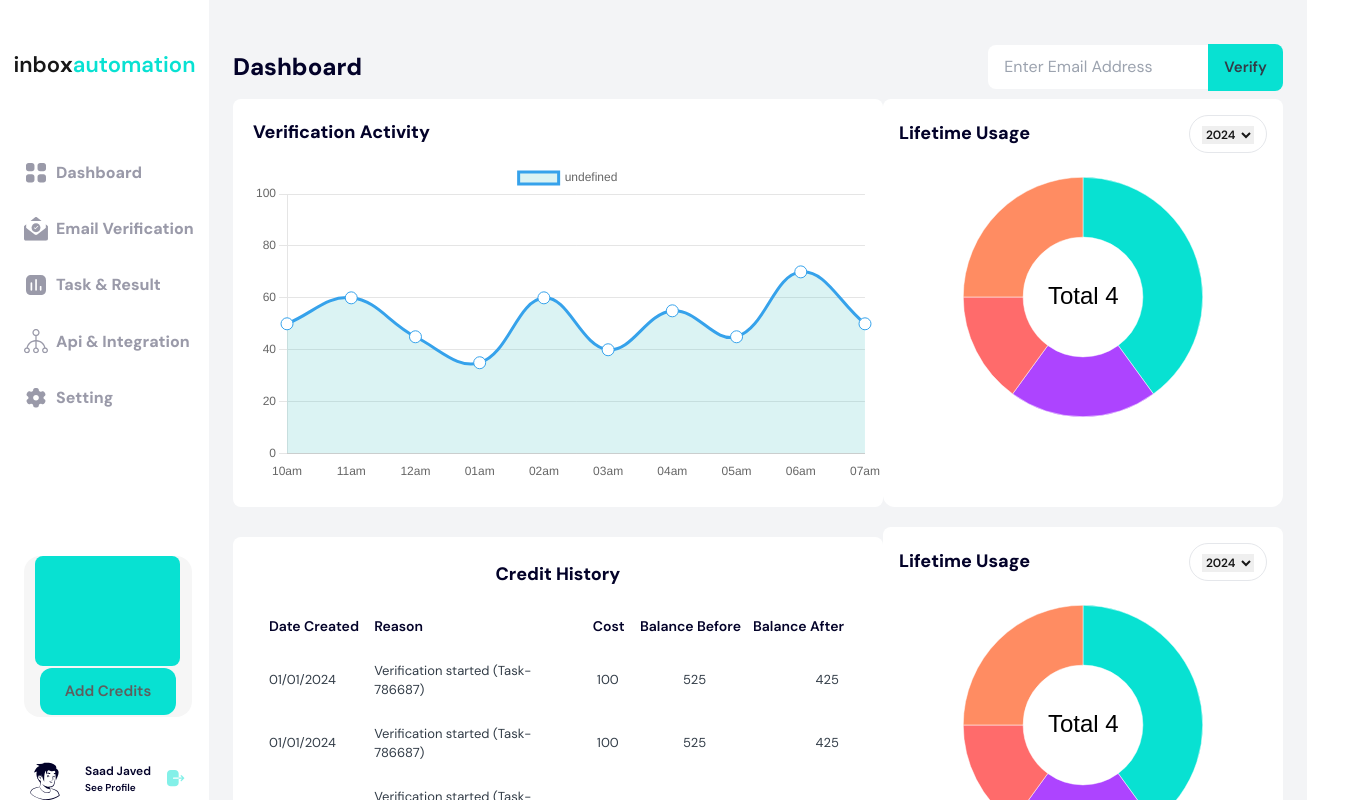
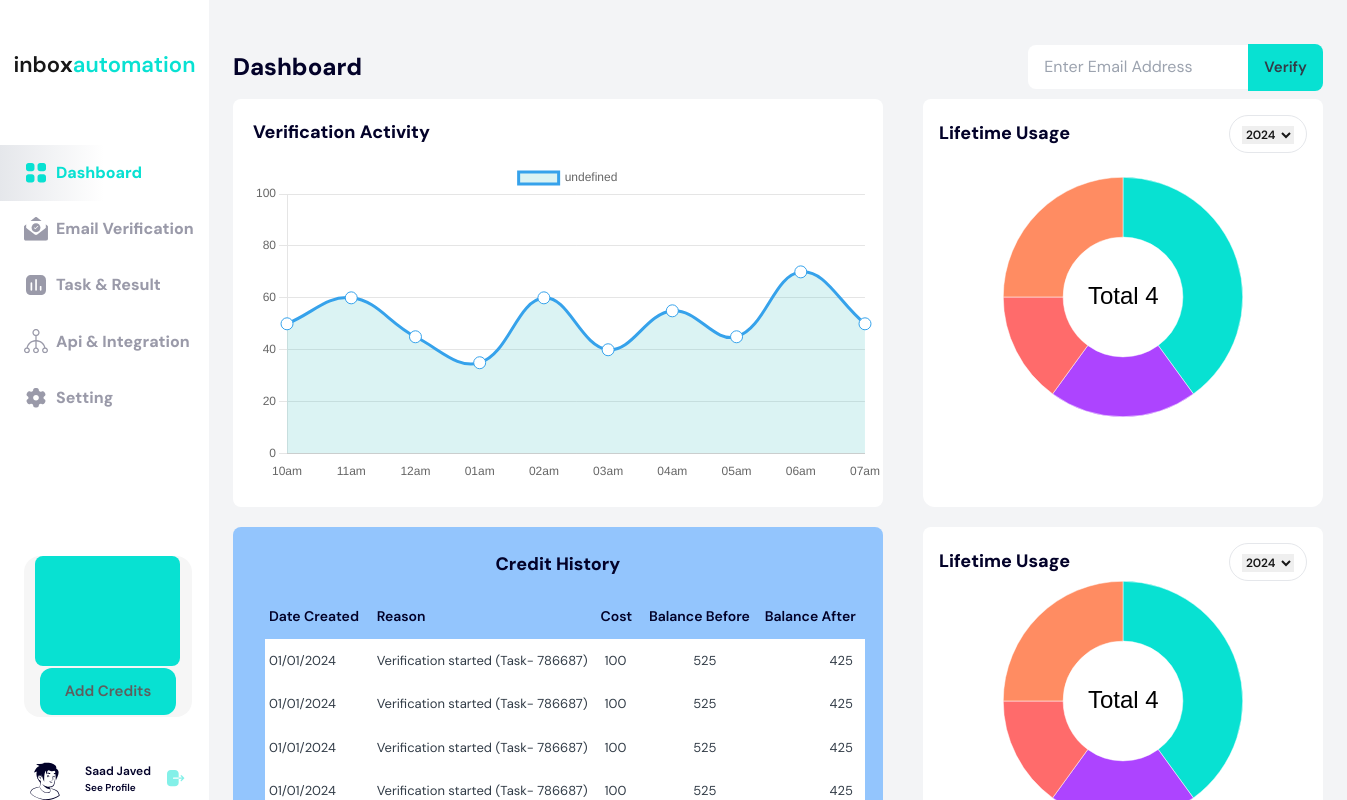
Before and after one commit to VolticincDev/inboxautomation, a Next.js app: page / in a window 1280 px wide. Shown: the whole page, 1347 px wide, since content can reach past the window. Built offline with nearby package versions, Linux system fonts and the light colour scheme.

Commit message:
Peofile Setting And Email Verification Responsiveness

```diff
--- a/app/components/DashBoard/Dashboard.js
+++ b/app/components/DashBoard/Dashboard.js
@@ -36,14 +36,14 @@
     ]
 
     return (
-        <div className='mx-6 '>
-            <div className='flex items-center justify-between'>
-                <div className='min-w-[650px] h-[408px] bg-white py-5 pl-5 pr-0 rounded-lg'>
+        <div className='mx-6'>
+            <div className='flex md:flex-row flex-col lg:items-center md:space-x-10'>
+                <div className='md:w-[500px] lg:w-[650px] h-[408px] bg-white py-5 pl-5 pr-0 rounded-lg'>
                     <h1 className='text-[#030229] text-[18px] font-black mb-4'>Verification Activity</h1>
                     <LineChart />
                 </div>
 
-                <div className='min-w-[400px] h-[408px] bg-white rounded-xl'>
+                <div className='w-[400px] h-[408px] bg-white rounded-xl md:mt-0 mt-5'>
                     <div className='flex items-center justify-between bg-white p-4 rounded-lg'>
                         <h1 className='text-[#030229] text-[18px] font-black'>Lifetime Usage</h1>
                         <div className='border rounded-full px-3 py-1.5'>
@@ -69,10 +69,11 @@
 
             </div>
 
-            <div className='flex items-center justify-between mt-5 mb-5'>
-                <div className='w-[650px] bg-white px-8 py-6 rounded-lg'>
+            <div className='flex md:flex-row flex-col md:items-center md:space-x-10 md:mt-5 md:mb-5'>
+                <div className='w-[400px] md:w-[600px] lg:w-[650px] md:bg-white lg:bg-red-300 xl:bg-blue-300 px-8 py-6 rounded-lg'>
                     <h1 className='text-[#030229] text-[18px] font-black text-center mb-4'>Credit History</h1>
-                    <table className='w-full px-4'>
+                    <div className='w-full overflow-x-auto lg:overflow-visible'>
+                        <table className='w-[600px] px-4'>
 
                             <thead>
                                 <tr className=''>
@@ -99,10 +100,11 @@
                             </tbody>
                         </table>
                     </div>
+                </div>
 
                 {/* <PlotArea/> */}
-                <div className='min-w-[400px] h-[408px] bg-white rounded-xl'>
-                    <div className='flex items-center justify-between bg-white p-4 rounded-lg'>
+                <div className='w-[400px] h-[310px] bg-white rounded-xl'>
+                    <div className='flex items-center justify-between bg-white px-4 pt-4 pt-2 rounded-lg'>
                         <h1 className='text-[#030229] text-[18px] font-black'>Lifetime Usage</h1>
                         <div className='border rounded-full px-3 py-1.5'>
                             <select
@@ -120,7 +122,7 @@
                             </select>
                         </div>
                     </div>
-                    <div className='px-10 pb-10 pt-2'>
+                    <div className='px-6 pb-2'>
                         <DonutChart />
                     </div>
                 </div>
--- a/app/components/EmailVerification/EmailVerification.js
+++ b/app/components/EmailVerification/EmailVerification.js
@@ -20,7 +20,7 @@
 
 
     return (
-        <div className='flex lg:flex-row flex-col items-center space-x-8 mx-6 mt-8'>
+        <div className='flex lg:flex-row flex-col items-center lg:space-x-8 mx-6 mt-8'>
             <div className='min-w-[510px] max-h-[571px] bg-white px-10 rounded-3xl py-10'>
                 <div className='flex flex-col items-center'>
                     <h1 className='text-[#030229] text-[18px] font-black '>Option 1: Upload File For Verification</h1>
@@ -64,7 +64,7 @@
 
             {/* Second Box */}
 
-            <div className='minw-[510px] h-[571px] bg-white px-10 rounded-3xl'>
+            <div className='min-w-[510px] h-[571px] bg-white px-10 rounded-3xl lg:mt-0 sm:mt-10 mt-10'>
                 <div className='flex flex-col items-center mx-4'>
                     <h1 className='text-[#030229] text-[18px] font-black mt-10'>Option 2: Direct Submit Email Addresses</h1>
 
--- a/app/components/SVGs/DashBoardIconSVG.js
+++ b/app/components/SVGs/DashBoardIconSVG.js
@@ -1,10 +1,10 @@
 import React from 'react'
 
-function DashBoardIconSVG() {
+function DashBoardIconSVG({isactive}) {
     return (
         <div>
             <svg width="24" height="24" viewBox="0 0 24 24" fill="none" xmlns="http://www.w3.org/2000/svg">
-                <path fill-rule="evenodd" clip-rule="evenodd" d="M4.53988 1.95606H7.91988C9.32988 1.95606 10.4599 3.0808 10.4599 4.4608V7.79492C10.4599 9.18372 9.32988 10.2987 7.91988 10.2987H4.53988C3.13988 10.2987 1.99988 9.18372 1.99988 7.79492V4.4608C1.99988 3.0808 3.13988 1.95606 4.53988 1.95606ZM4.53988 13.1738H7.91988C9.32988 13.1738 10.4599 14.2897 10.4599 15.6785V19.0127C10.4599 20.3917 9.32988 21.5164 7.91988 21.5164H4.53988C3.13988 21.5164 1.99988 20.3917 1.99988 19.0127V15.6785C1.99988 14.2897 3.13988 13.1738 4.53988 13.1738ZM19.46 1.95606H16.08C14.67 1.95606 13.54 3.0808 13.54 4.4608V7.79492C13.54 9.18372 14.67 10.2987 16.08 10.2987H19.46C20.86 10.2987 22 9.18372 22 7.79492V4.4608C22 3.0808 20.86 1.95606 19.46 1.95606ZM16.08 13.1738H19.46C20.86 13.1738 22 14.2897 22 15.6785V19.0127C22 20.3917 20.86 21.5164 19.46 21.5164H16.08C14.67 21.5164 13.54 20.3917 13.54 19.0127V15.6785C13.54 14.2897 14.67 13.1738 16.08 13.1738Z" fill="#9A9AA9" />
+                <path fill-rule="evenodd" clip-rule="evenodd" d="M4.53988 1.95606H7.91988C9.32988 1.95606 10.4599 3.0808 10.4599 4.4608V7.79492C10.4599 9.18372 9.32988 10.2987 7.91988 10.2987H4.53988C3.13988 10.2987 1.99988 9.18372 1.99988 7.79492V4.4608C1.99988 3.0808 3.13988 1.95606 4.53988 1.95606ZM4.53988 13.1738H7.91988C9.32988 13.1738 10.4599 14.2897 10.4599 15.6785V19.0127C10.4599 20.3917 9.32988 21.5164 7.91988 21.5164H4.53988C3.13988 21.5164 1.99988 20.3917 1.99988 19.0127V15.6785C1.99988 14.2897 3.13988 13.1738 4.53988 13.1738ZM19.46 1.95606H16.08C14.67 1.95606 13.54 3.0808 13.54 4.4608V7.79492C13.54 9.18372 14.67 10.2987 16.08 10.2987H19.46C20.86 10.2987 22 9.18372 22 7.79492V4.4608C22 3.0808 20.86 1.95606 19.46 1.95606ZM16.08 13.1738H19.46C20.86 13.1738 22 14.2897 22 15.6785V19.0127C22 20.3917 20.86 21.5164 19.46 21.5164H16.08C14.67 21.5164 13.54 20.3917 13.54 19.0127V15.6785C13.54 14.2897 14.67 13.1738 16.08 13.1738Z" fill={isactive ? '#08E1D2' : '#9A9AA9'} />
             </svg>
 
         </div>
--- a/app/components/SVGs/TaskResultIconSVG.js
+++ b/app/components/SVGs/TaskResultIconSVG.js
@@ -1,11 +1,11 @@
 import React from 'react'
 
-function TaskResultIconSVG() {
+function TaskResultIconSVG({isactive}) {
     return (
         <div>
             <svg width="24" height="24" viewBox="0 0 24 24" fill="none" xmlns="http://www.w3.org/2000/svg">
                 <g opacity="0.4">
-                    <path fill-rule="evenodd" clip-rule="evenodd" d="M7.33037 2.00046H16.6694C20.0704 2.00046 21.9904 3.92946 22.0004 7.33046V16.6705C22.0004 20.0705 20.0704 22.0005 16.6694 22.0005H7.33037C3.92937 22.0005 2.00037 20.0705 2.00037 16.6705V7.33046C2.00037 3.92946 3.92937 2.00046 7.33037 2.00046ZM12.0494 17.8605C12.4804 17.8605 12.8394 17.5405 12.8794 17.1105V6.92046C12.9194 6.61046 12.7704 6.29946 12.5004 6.13046C12.2194 5.96046 11.8794 5.96046 11.6104 6.13046C11.3394 6.29946 11.1904 6.61046 11.2194 6.92046V17.1105C11.2704 17.5405 11.6294 17.8605 12.0494 17.8605ZM16.6504 17.8605C17.0704 17.8605 17.4294 17.5405 17.4804 17.1105V13.8305C17.5094 13.5095 17.3604 13.2105 17.0894 13.0405C16.8204 12.8705 16.4804 12.8705 16.2004 13.0405C15.9294 13.2105 15.7804 13.5095 15.8204 13.8305V17.1105C15.8604 17.5405 16.2194 17.8605 16.6504 17.8605ZM8.21937 17.1105C8.17937 17.5405 7.82037 17.8605 7.38937 17.8605C6.95937 17.8605 6.59937 17.5405 6.56037 17.1105V10.2005C6.53037 9.88946 6.67937 9.58046 6.95037 9.41046C7.21937 9.24046 7.56037 9.24046 7.83037 9.41046C8.09937 9.58046 8.25037 9.88946 8.21937 10.2005V17.1105Z" fill="#030229" />
+                    <path fill-rule="evenodd" clip-rule="evenodd" d="M7.33037 2.00046H16.6694C20.0704 2.00046 21.9904 3.92946 22.0004 7.33046V16.6705C22.0004 20.0705 20.0704 22.0005 16.6694 22.0005H7.33037C3.92937 22.0005 2.00037 20.0705 2.00037 16.6705V7.33046C2.00037 3.92946 3.92937 2.00046 7.33037 2.00046ZM12.0494 17.8605C12.4804 17.8605 12.8394 17.5405 12.8794 17.1105V6.92046C12.9194 6.61046 12.7704 6.29946 12.5004 6.13046C12.2194 5.96046 11.8794 5.96046 11.6104 6.13046C11.3394 6.29946 11.1904 6.61046 11.2194 6.92046V17.1105C11.2704 17.5405 11.6294 17.8605 12.0494 17.8605ZM16.6504 17.8605C17.0704 17.8605 17.4294 17.5405 17.4804 17.1105V13.8305C17.5094 13.5095 17.3604 13.2105 17.0894 13.0405C16.8204 12.8705 16.4804 12.8705 16.2004 13.0405C15.9294 13.2105 15.7804 13.5095 15.8204 13.8305V17.1105C15.8604 17.5405 16.2194 17.8605 16.6504 17.8605ZM8.21937 17.1105C8.17937 17.5405 7.82037 17.8605 7.38937 17.8605C6.95937 17.8605 6.59937 17.5405 6.56037 17.1105V10.2005C6.53037 9.88946 6.67937 9.58046 6.95037 9.41046C7.21937 9.24046 7.56037 9.24046 7.83037 9.41046C8.09937 9.58046 8.25037 9.88946 8.21937 10.2005V17.1105Z" fill={isactive ? '#08E1D2' : '#030229'} />
                 </g>
             </svg>
 
--- a/app/components/SideBar/SideBar.js
+++ b/app/components/SideBar/SideBar.js
@@ -35,11 +35,11 @@
     console.log(verifyEmail)
 
     const sidebar = [
-        { logo: <DashBoardIconSVG />, title: 'Dashboard', component: 'Dashboard' },
-        { logo: <EmailVerifyIconSVG />, title: 'Email Verification', component: 'EmailVerification' },
-        { logo: <TaskResultIconSVG />, title: 'Task & Result', component: 'Task_and_Result' },
-        { logo: <ApiIntegrationIconSVG />, title: 'Api & Integration', component: 'Task_and_Result' },
-        { logo: <SettingIconSVG />, title: 'Setting', component: 'ProfileSettings' },
+        { logo: (isactive) => <DashBoardIconSVG isactive={isactive} />, title: 'Dashboard', component: 'Dashboard' },
+        { logo: (isactive) => <EmailVerifyIconSVG isactive={isactive} />, title: 'Email Verification', component: 'EmailVerification' },
+        { logo: (isactive) => <TaskResultIconSVG isactive={isactive} />, title: 'Task & Result', component: 'Task_and_Result' },
+        { logo: (isactive) => <ApiIntegrationIconSVG isactive={isactive} />, title: 'Api & Integration', component: 'API and Integration' },
+        { logo: (isactive) => <SettingIconSVG isactive={isactive} />, title: 'Setting', component: 'ProfileSettings' },
     ]
 
     const renderComponent = () => {
@@ -50,6 +50,8 @@
                 return <EmailVerification />;
             case 'Task_and_Result':
                 return <Task_and_Result />;
+            case 'API and Integration':
+                return <h1>Nothing Here</h1>;
             case 'AddCredits':
                 return <AddCredits />;
             case 'ProfileSettings':
@@ -69,12 +71,14 @@
                             ${sidebarOpen ? 'translate-x-0' : '-translate-x-full'} bg-white`}>
                     <div className=''>
                         <h1 onClick={() => setSidebarOpen(!sidebarOpen)} className='text-center text-[22px] font-sans font-semibold mt-12 mb-16 cursor-pointer'>inbo<span className='text-[22px] font-extrabold'>x</span><span className='text-primary'>automation</span></h1>
+
                         <div className=''>
                             {
                                 sidebar.map((item, index) => (
-                                    <li key={index} className='flex items-center space-x-2  py-4 pl-6 pr-2 hover:bg-gradient-to-r hover:from-gray-200 hover:via-transparent hover:to-transparent' onClick={() => setActiveComponent(item.component)}>
-                                        {item.logo}
-                                        <button className='text-[#9A9AA9] text-[16px] font-extrabold'>{item.title}</button>
+                                    <li key={index} className={`flex items-center space-x-2  py-4 pl-6 pr-2  ${activeComponent === item.component ? 'bg-gradient-to-r from-gray-200 via-transparent to-transparent' : ''}`} onClick={() => setActiveComponent(item.component)}>
+                                        {typeof item.logo === 'function' ? item.logo(activeComponent === item.component) : item.logo}
+                                        {/* {item.logo(activeComponent === item.component)} */}
+                                        <button className={` text-[16px] font-extrabold ${activeComponent === item.component ? 'text-primary' : 'text-[#9A9AA9]'}`}>{item.title}</button>
                                     </li>
                                 ))
                             }
@@ -111,7 +115,8 @@
 
                 {/* Sectio for flex */}
                 <div className='w-full flex flex-col h-screen bg-gray-100'>
-                    <div className='flex justify-between items-center mt-11 px-6 mb-2'>
+                    <div className='flex md:flex-row flex-col md:justify-between md:items-center md:mt-11 px-6 mb-2 md:space-y-0 space-y-3'>
+                        <div className='flex justify-between'>
                             <button onClick={() => setSidebarOpen(!sidebarOpen)} className="lg:hidden text-black">
                                 {/* Hamburger icon */}
                                 <svg className="w-6 h-6" fill="none" stroke="currentColor" viewBox="0 0 24 24" xmlns="http://www.w3.org/2000/svg">
@@ -120,9 +125,10 @@
                             </button>
 
                             <h1 className='text-[#030229] text-[24px] font-black '>{activeComponent}</h1>
+                        </div>
 
                         <div className='flex items-center'>
-                            <div className='bg-white px-4 py-2.5 rounded-l-lg'>
+                            <div className='bg-white px-4 py-2.5 rounded-l-lg w-full'>
                                 <input type="text" name="" id="" placeholder='Enter Email Address' className='focus:outline-none' value={verifyEmail} onChange={(e) => setVerifyEmail(e.target.value)} />
                             </div>
                             <button className='bg-primary text-[15px] text-[#323C47] font-semibold px-4 py-3 rounded-r-lg' onClick={OpenVerifyModel}>Verify</button>
```
Also changed, not shown: app/components/ProfileSetting/ProfileSettings.js (+18 -18 lines), app/components/SVGs/ApiIntegrationIconSVG.js (+2 -2 lines), app/components/SVGs/EmailVerifyIconSVG.js (+4 -4 lines), app/components/SVGs/SettingIconSVG.js (+2 -2 lines). Lines whose indentation alone changed are shown as unchanged.
